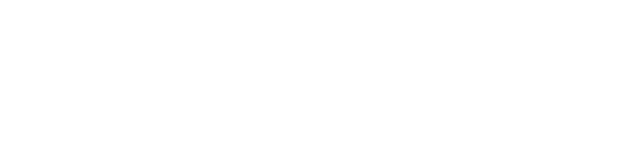
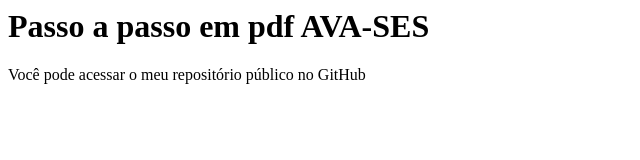
Before and after one commit to michellealbertyne/curso_em_video, a plain HTML site: page CSS e HTML 2021/index.html in a window 1280 px wide. Shown: the whole page, without its empty margins (0-640 px from the left). Drawn offline with Linux system fonts and the light colour scheme.

Commit message:
atualização

```diff
--- a/CSS e HTML 2021/index.html
+++ b/CSS e HTML 2021/index.html
@@ -1,10 +1,12 @@
+<DOCTYPE html>
 <html lang="pt-br">
 <head>
     <meta charset="UTF-8">
     <meta name="viewport" content="width=device-width, initial-scale=1.0">
-    <title>Document</title>
+    <title>Links</title>
 </head>
 <body>
-
+    <h1>Passo a passo em pdf AVA-SES</h1>
+    <p>Você pode acessar o meu <a href=""></a>repositório público no GitHub</a></p>
 </body>
 </html>
```
Also changed, not shown: CSS e HTML 2021/lembretes.html (+5 -0 lines), 1 other file.
